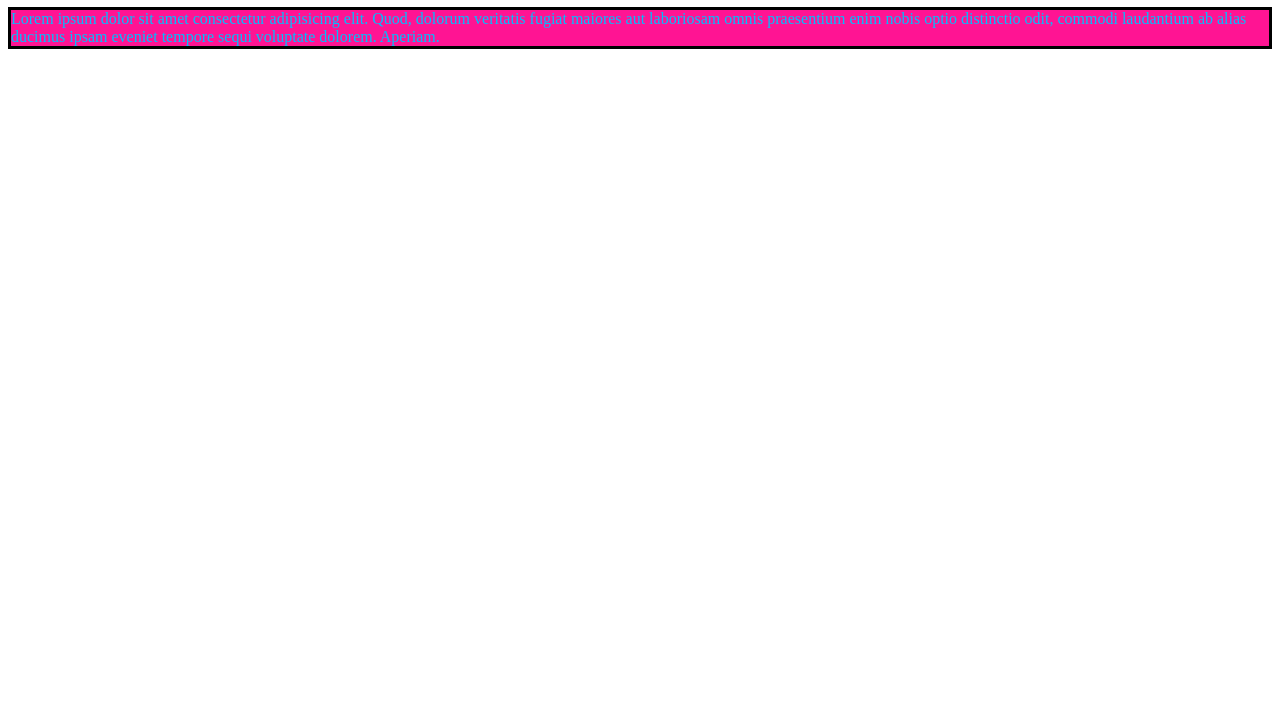
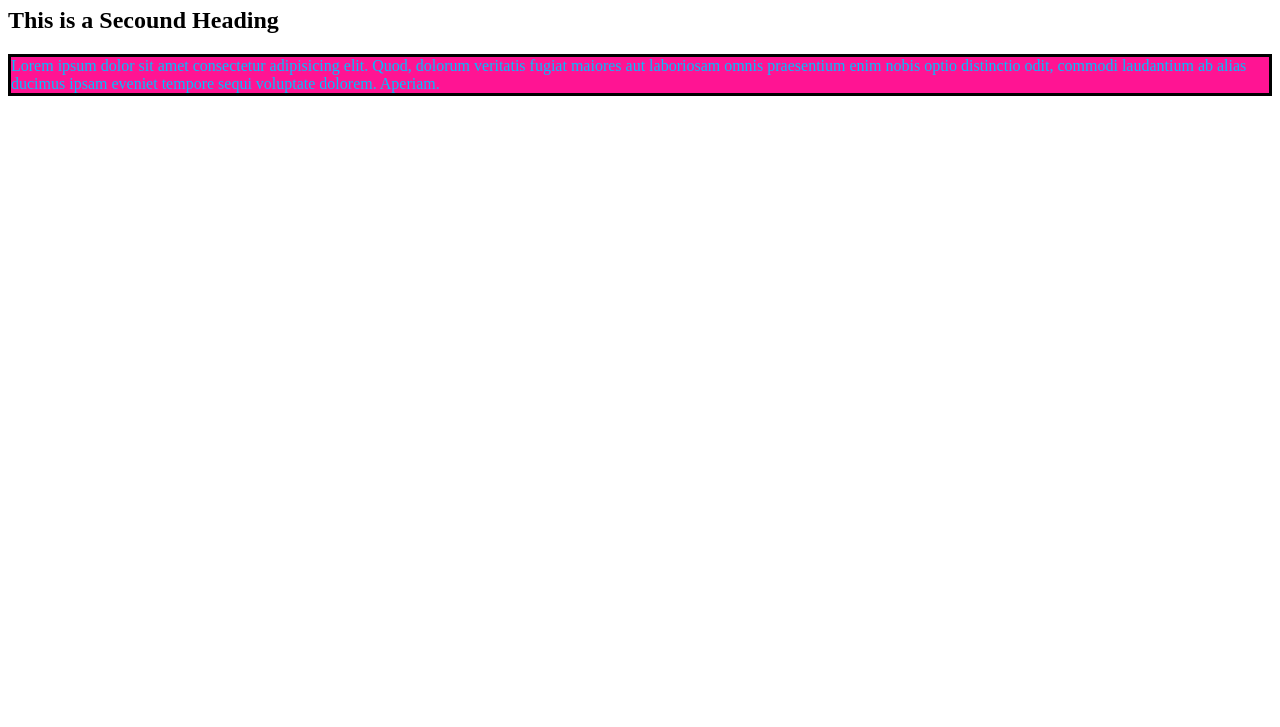
Before and after one commit to sankhadip-manna/LocalRepo, a plain HTML site: page index.html in a window 1280 px wide. Shown: the part 73-800 px from the top of the page. Drawn offline with Linux system fonts and the light colour scheme.

Commit message:
Add a New Heading

```diff
--- a/index.html
+++ b/index.html
@@ -8,6 +8,7 @@
 </head>
 <body>
     <h1>This is a Heading</h1>
+    <h2>This is a Secound Heading</h2>
     <p>Lorem ipsum dolor sit amet consectetur adipisicing elit. Quod, dolorum veritatis fugiat maiores aut laboriosam omnis praesentium enim nobis optio distinctio odit, commodi laudantium ab alias ducimus ipsam eveniet tempore sequi voluptate dolorem. Aperiam.</p>
 </body>
 </html>
```
